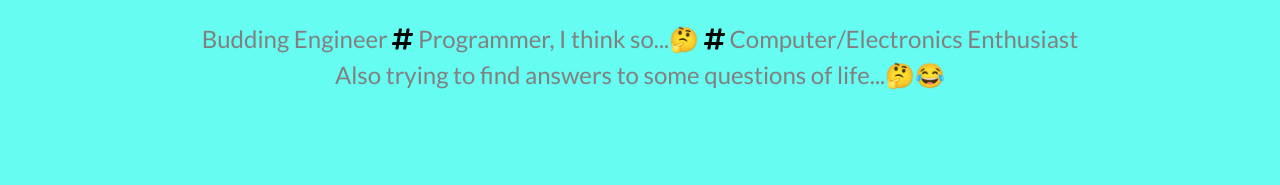
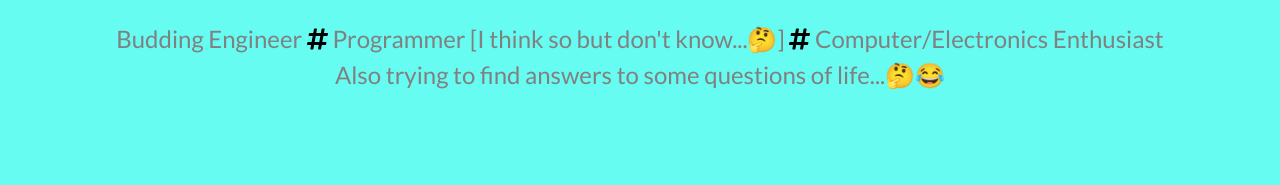
Before and after one commit to pushkar-bharambe/pushkar-bharambe.github.io, a plain HTML site: page index.html in a window 1280 px wide. Shown: the part 615-800 px from the top of the page. Drawn offline with nearby package versions, Linux system fonts and the light colour scheme.

Commit message:
Changed subheading a little

```diff
--- a/index.html
+++ b/index.html
@@ -42,7 +42,7 @@
                 <p class="masthead-subheading font-weight-light mb-0">
                     Budding Engineer
                     <i class="fas fa-hashtag"></i>
-                    Programmer, I think so...🤔
+                    Programmer [I think so but don't know...🤔]
                     <i class="fas fa-hashtag"></i>
                     Computer/Electronics Enthusiast
                 </p>
```
